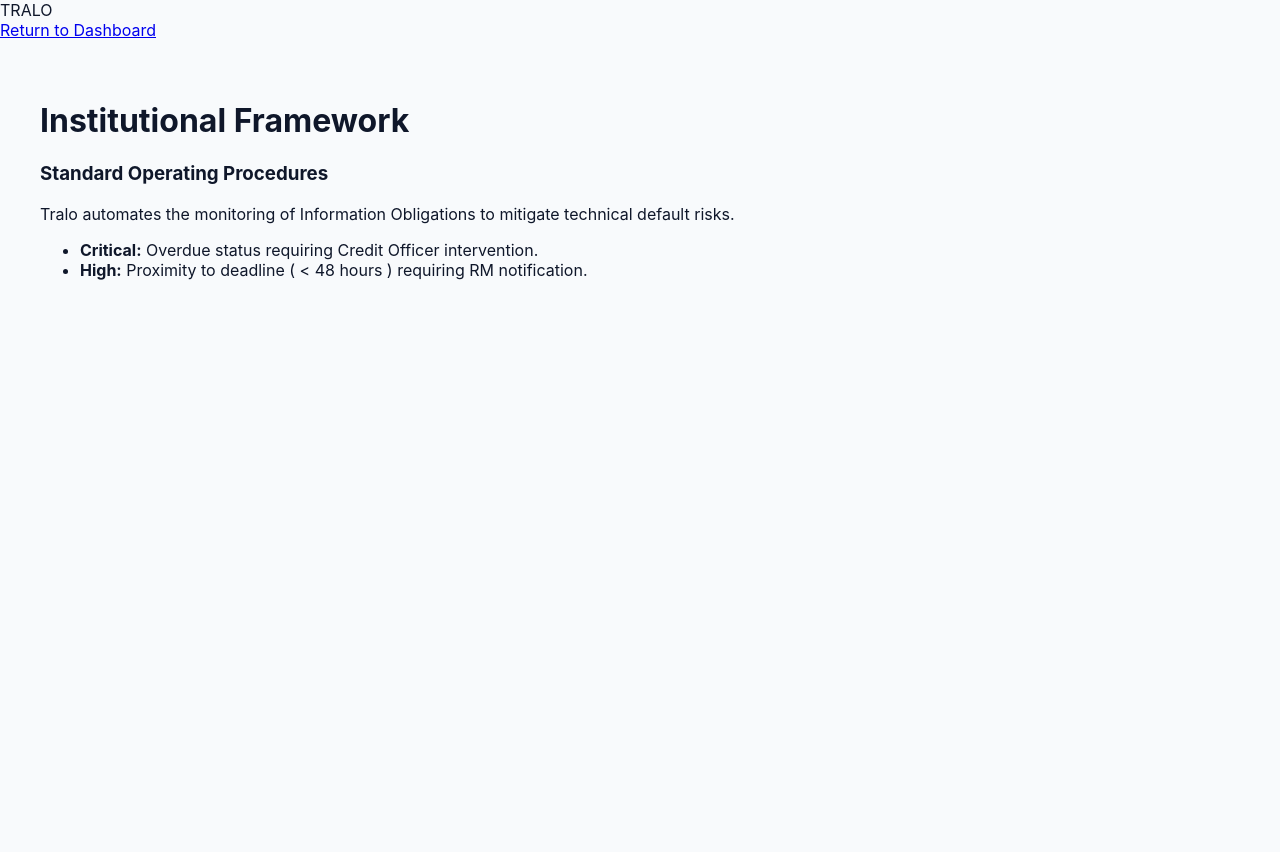
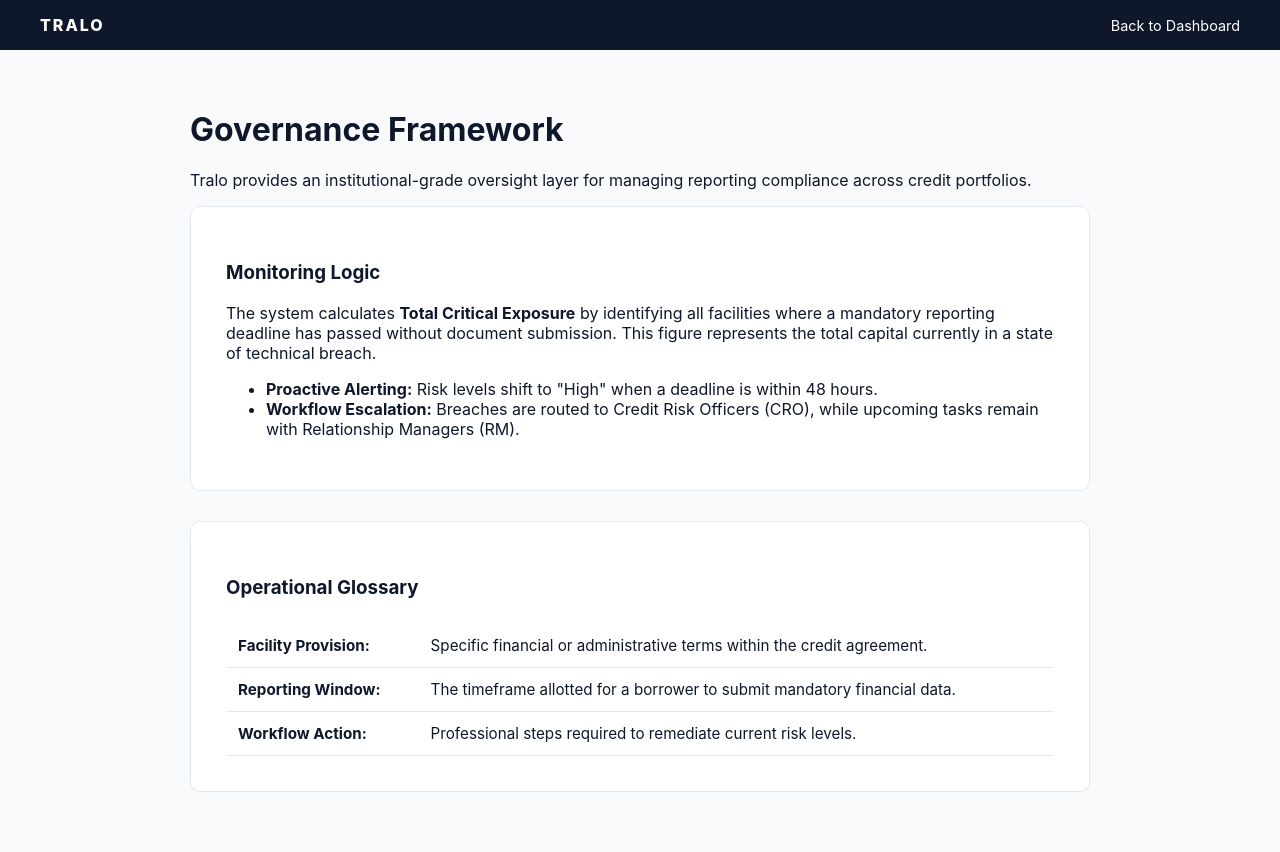
Before and after one commit to edimaudo/Tralo, a Flask app: page /help in a window 1280 px wide. Before the commit the page ends 280 px from the top, so only its background shows below. Run offline with Flask 3, Linux system fonts and the light colour scheme.

Commit message:
Update help.html

```diff
--- a/templates/help.html
+++ b/templates/help.html
@@ -3,23 +3,35 @@
 <head>
     <meta charset="UTF-8">
     <link rel="stylesheet" href="{{ url_for('static', filename='css/style.css') }}">
-    <title>Tralo | Help & Framework</title>
+    <title>Tralo | Governance Manual</title>
 </head>
 <body>
-    <nav>
-        <div class="logo">TRALO</div>
-        <div class="links"><a href="/dashboard">Return to Dashboard</a></div>
+    <nav class="navbar">
+        <div class="nav-logo">TRALO</div>
+        <div class="nav-links"><a href="/dashboard">Back to Dashboard</a></div>
     </nav>
-    <div class="container">
-        <h1>Institutional Framework</h1>
-        <div class="help-section">
-            <h3>Standard Operating Procedures</h3>
-            <p>Tralo automates the monitoring of Information Obligations to mitigate technical default risks.</p>
+
+    <div class="container-narrow">
+        <h1>Governance Framework</h1>
+        <p class="intro">Tralo provides an institutional-grade oversight layer for managing reporting compliance across credit portfolios.</p>
+
+        <section class="help-box">
+            <h3>Monitoring Logic</h3>
+            <p>The system calculates <strong>Total Critical Exposure</strong> by identifying all facilities where a mandatory reporting deadline has passed without document submission. This figure represents the total capital currently in a state of technical breach.</p>
             <ul>
-                <li><strong>Critical:</strong> Overdue status requiring Credit Officer intervention.</li>
-                <li><strong>High:</strong> Proximity to deadline ( < 48 hours ) requiring RM notification.</li>
+                <li><strong>Proactive Alerting:</strong> Risk levels shift to "High" when a deadline is within 48 hours.</li>
+                <li><strong>Workflow Escalation:</strong> Breaches are routed to Credit Risk Officers (CRO), while upcoming tasks remain with Relationship Managers (RM).</li>
             </ul>
-        </div>
+        </section>
+
+        <section class="help-box">
+            <h3>Operational Glossary</h3>
+            <table class="help-table">
+                <tr><td><strong>Facility Provision:</strong></td><td>Specific financial or administrative terms within the credit agreement.</td></tr>
+                <tr><td><strong>Reporting Window:</strong></td><td>The timeframe allotted for a borrower to submit mandatory financial data.</td></tr>
+                <tr><td><strong>Workflow Action:</strong></td><td>Professional steps required to remediate current risk levels.</td></tr>
+            </table>
+        </section>
     </div>
 </body>
 </html>
```
